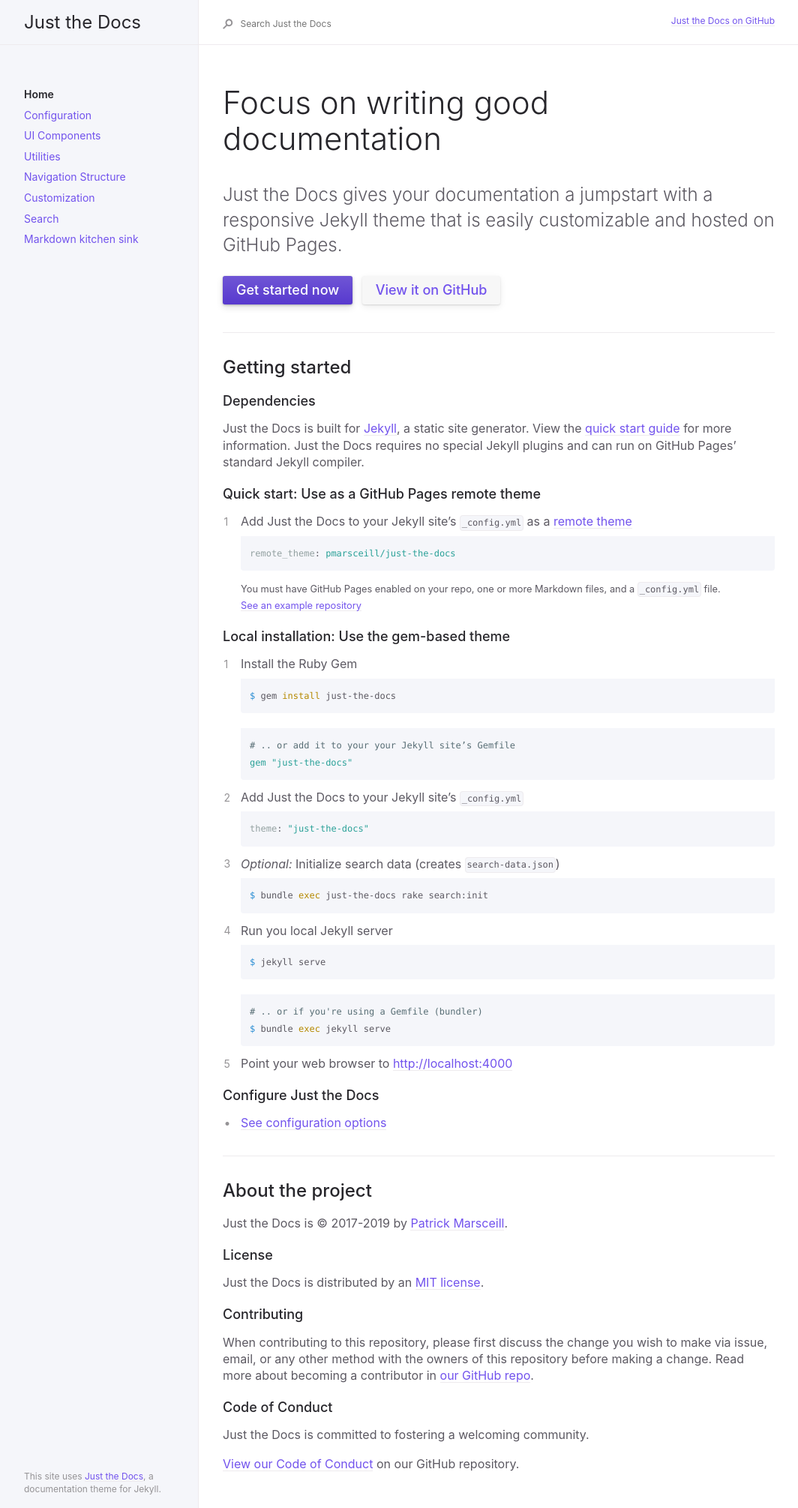
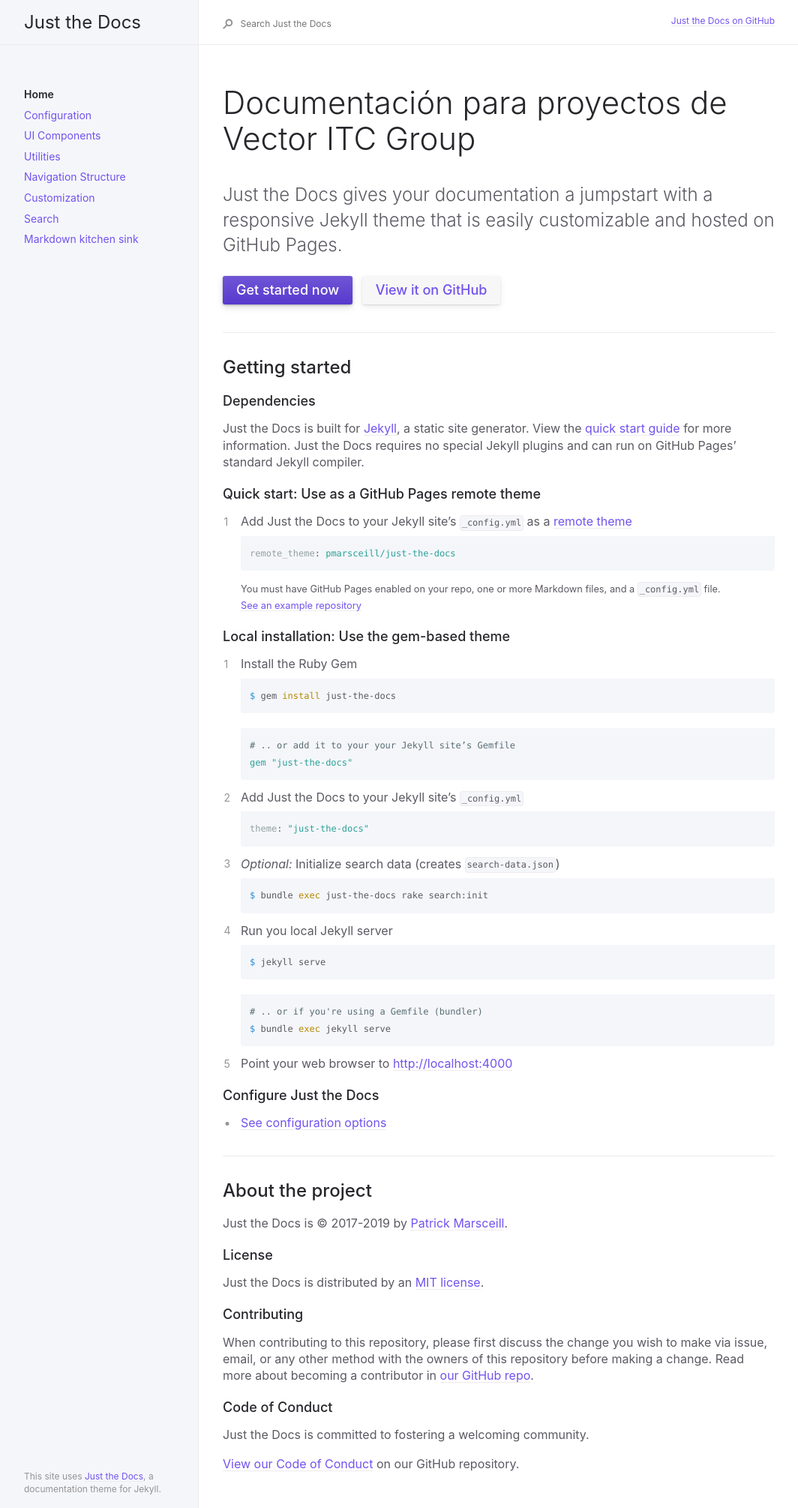
Before and after one commit to abeltranes/abeltranes.github.io, a Jekyll site: the page built from index.md, in a window 1280 px wide. Shown: the whole page at 75% size, without its empty margins (91-1155 px from the left). Built offline with Jekyll 4.4.1, drawn with Linux system fonts in a browser that asks for light colours.

Commit message:
Update index.md

```diff
--- a/index.md
+++ b/index.md
@@ -6,7 +6,7 @@ description: "Just the Docs is a responsive Jekyll theme with built-in search th
 permalink: /
 ---
 
-# Focus on writing good documentation
+# Documentación para proyectos de Vector ITC Group
 {: .fs-9 }
 
 Just the Docs gives your documentation a jumpstart with a responsive Jekyll theme that is easily customizable and hosted on GitHub Pages.
```
